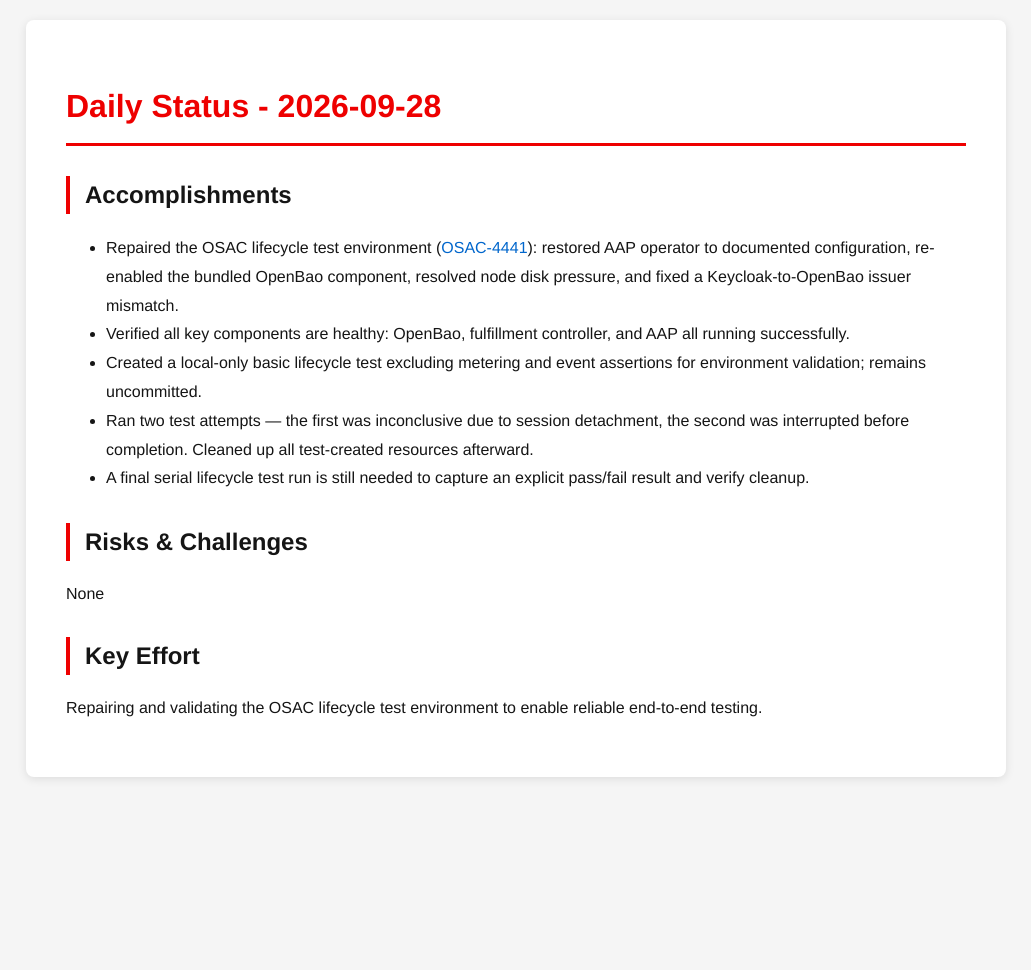
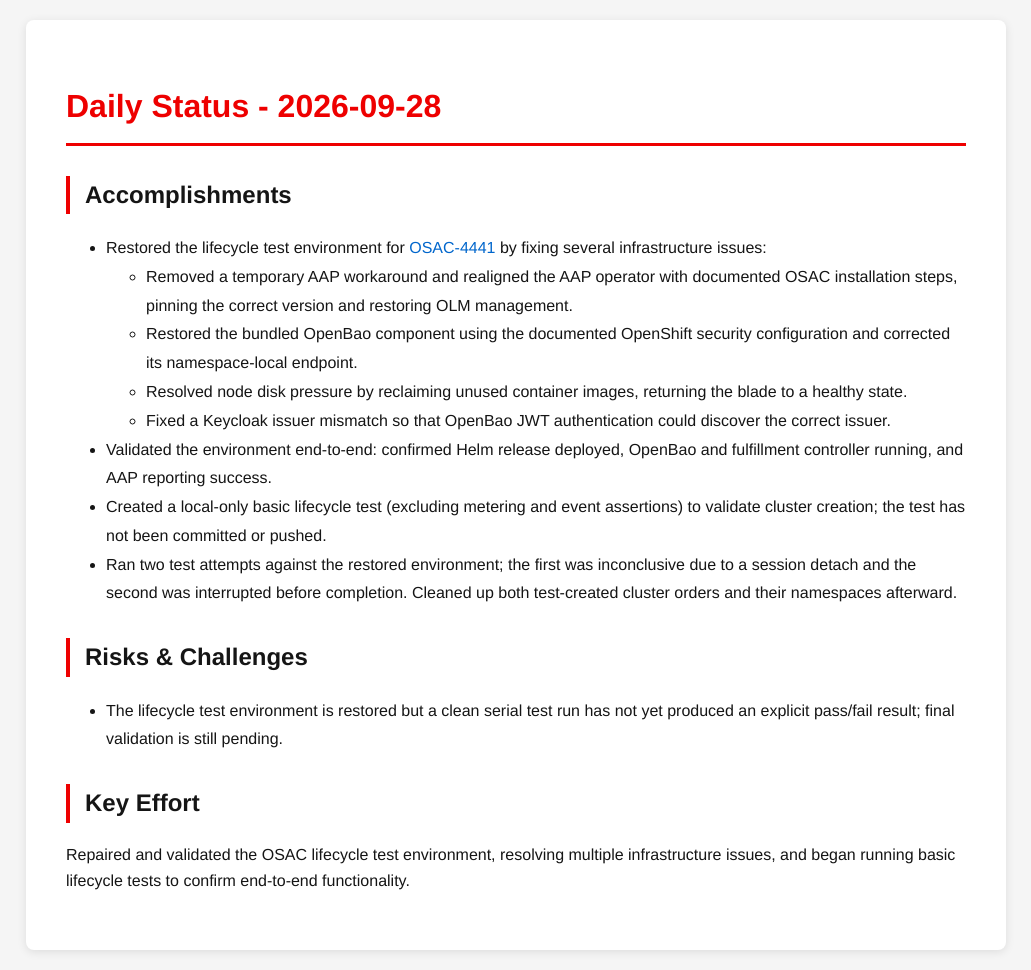
Before and after one commit to tzvatot/daily-status, a Jekyll site: the page built from 2026-09-28.md, in a window 1280 px wide. Shown: the whole page, without its empty margins (124-1155 px from the left). Built offline with Jekyll 4.4.1, drawn with Linux system fonts in a browser that asks for light colours; before the commit the page ends 900 px from its top, so only the background shows below that.

Commit message:
Daily status update - 2026-09-28

```diff
--- a/2026-09-28.md
+++ b/2026-09-28.md
@@ -7,14 +7,17 @@ date: 2026-09-28
 # Daily Status - 2026-09-28
 
 ## Accomplishments
-- Repaired the OSAC lifecycle test environment ([OSAC-4441](https://redhat.atlassian.net/browse/OSAC-4441)): restored AAP operator to documented configuration, re-enabled the bundled OpenBao component, resolved node disk pressure, and fixed a Keycloak-to-OpenBao issuer mismatch.
-- Verified all key components are healthy: OpenBao, fulfillment controller, and AAP all running successfully.
-- Created a local-only basic lifecycle test excluding metering and event assertions for environment validation; remains uncommitted.
-- Ran two test attempts — the first was inconclusive due to session detachment, the second was interrupted before completion. Cleaned up all test-created resources afterward.
-- A final serial lifecycle test run is still needed to capture an explicit pass/fail result and verify cleanup.
+- Restored the lifecycle test environment for [OSAC-4441](https://redhat.atlassian.net/browse/OSAC-4441) by fixing several infrastructure issues:
+  - Removed a temporary AAP workaround and realigned the AAP operator with documented OSAC installation steps, pinning the correct version and restoring OLM management.
+  - Restored the bundled OpenBao component using the documented OpenShift security configuration and corrected its namespace-local endpoint.
+  - Resolved node disk pressure by reclaiming unused container images, returning the blade to a healthy state.
+  - Fixed a Keycloak issuer mismatch so that OpenBao JWT authentication could discover the correct issuer.
+- Validated the environment end-to-end: confirmed Helm release deployed, OpenBao and fulfillment controller running, and AAP reporting success.
+- Created a local-only basic lifecycle test (excluding metering and event assertions) to validate cluster creation; the test has not been committed or pushed.
+- Ran two test attempts against the restored environment; the first was inconclusive due to a session detach and the second was interrupted before completion. Cleaned up both test-created cluster orders and their namespaces afterward.
 
 ## Risks & Challenges
-None
+- The lifecycle test environment is restored but a clean serial test run has not yet produced an explicit pass/fail result; final validation is still pending.
 
 ## Key Effort
-Repairing and validating the OSAC lifecycle test environment to enable reliable end-to-end testing.
+Repaired and validated the OSAC lifecycle test environment, resolving multiple infrastructure issues, and began running basic lifecycle tests to confirm end-to-end functionality.
```
